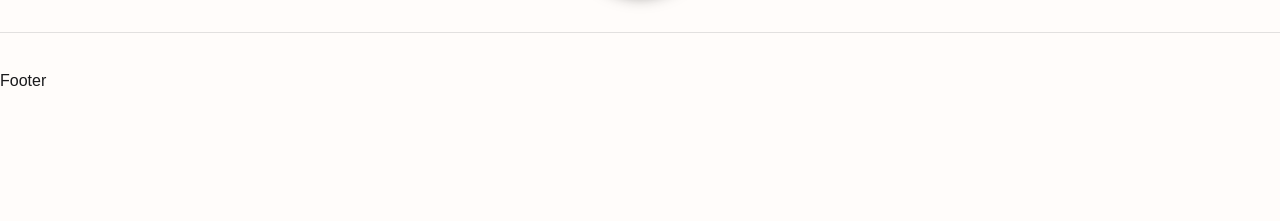
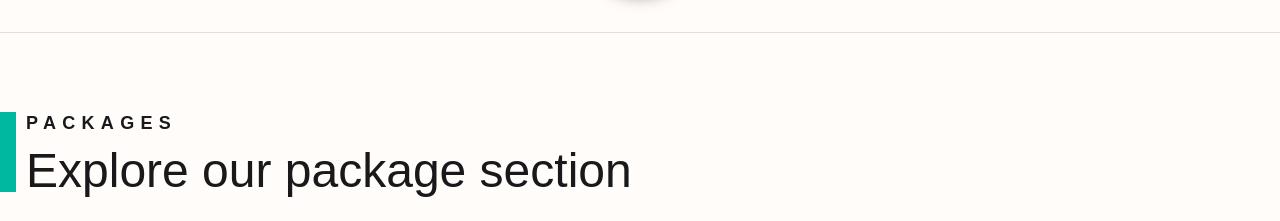
Before and after one commit to Shm-Rsuf/Glamoura, a Next.js app: page / in a window 1280 px wide. Shown: the part 731-952 px from the top of the page. Before the commit the page ends 824 px from the top, so only its background shows below. Built offline with nearby package versions, Linux system fonts and the light colour scheme; a web font is replaced by a local one.

Commit message:
section title added

```diff
--- a/app/(home)/page.tsx
+++ b/app/(home)/page.tsx
@@ -1,9 +1,11 @@
 import Hero from "@/components/home/Hero";
+import Packages from "@/components/home/Packages";
 
 const HomePage = () => {
   return (
-    <main className="">
+    <main>
       <Hero />
+      <Packages />
     </main>
   );
 };
--- a/app/globals.css
+++ b/app/globals.css
@@ -16,7 +16,7 @@ main {
 }
 
 .section-padding {
-  @apply py-5;
+  @apply py-10;
 }
 
 .flex-center {
--- /dev/null
+++ b/components/home/Packages.tsx
@@ -0,0 +1,15 @@
+import SectionTitle from "../shared/SectionTitle";
+
+const Packages = () => {
+  return (
+    <section className="wrapper section-padding" id="packages">
+      <SectionTitle
+        title="packages"
+        subtitle="Explore our package section"
+        color="bg-green"
+      />
+    </section>
+  );
+};
+
+export default Packages;
--- /dev/null
+++ b/components/shared/SectionTitle.tsx
@@ -0,0 +1,27 @@
+import { cn } from "@/library/utils";
+
+interface SectionTitleProps {
+  title: string;
+  subtitle: string;
+  color?: string;
+}
+
+const SectionTitle: React.FC<SectionTitleProps> = ({
+  title,
+  subtitle,
+  color = "bg-red",
+}) => {
+  return (
+    <div className="flex gap-2.5 items-center">
+      <span className={cn("w-4 h-20", color)}></span>
+      <div className="flex flex-col gap-2.5 items-start">
+        <span className="uppercase text-lg font-semibold tracking-[.35em]">
+          {title}
+        </span>
+        <h3 className="text-5xl">{subtitle}</h3>
+      </div>
+    </div>
+  );
+};
+
+export default SectionTitle;
```
